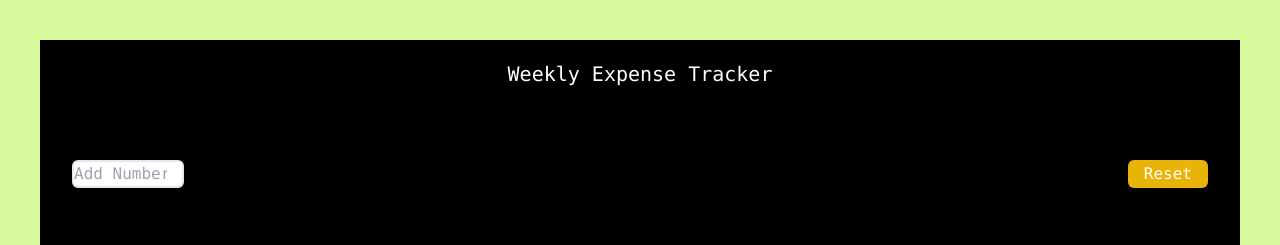
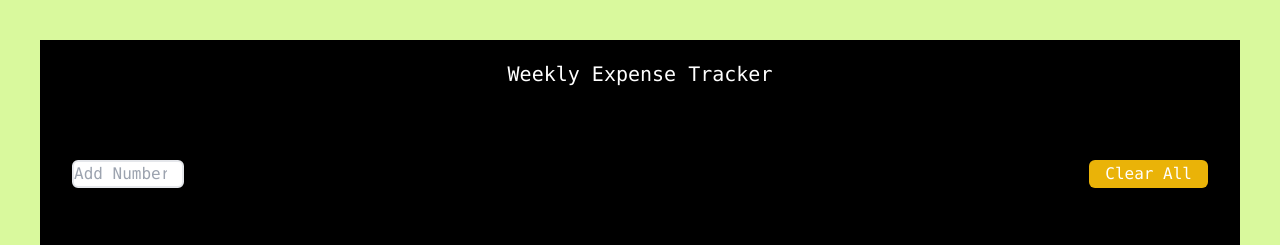
Before and after one commit to Miron-Silviu/Expenses-tracking, a website: page docs/index.html in a window 1280 px wide. Shown: the top 245 px of the page. Drawn offline with nearby package versions, Linux system fonts and the light colour scheme.

Commit message:
Fix: Rename reset button

```diff
--- a/docs/index.html
+++ b/docs/index.html
@@ -29,7 +29,7 @@
           type="button"
           class="reset_btn text-white border-2-yellow-500 b-2 px-4 rounded-md bg-yellow-500 font-mono xs:block"
         >
-          Reset
+          Clear All
         </button>
       </div>
       <div class="categories_row_button text-center mx-5 py-2">
@@ -165,5 +165,7 @@
         </table>
       </div>
     </div>
+
+    <script src="/scipt.js"></script>
   </body>
 </html>
```
Also changed, not shown: docs/output.css.
